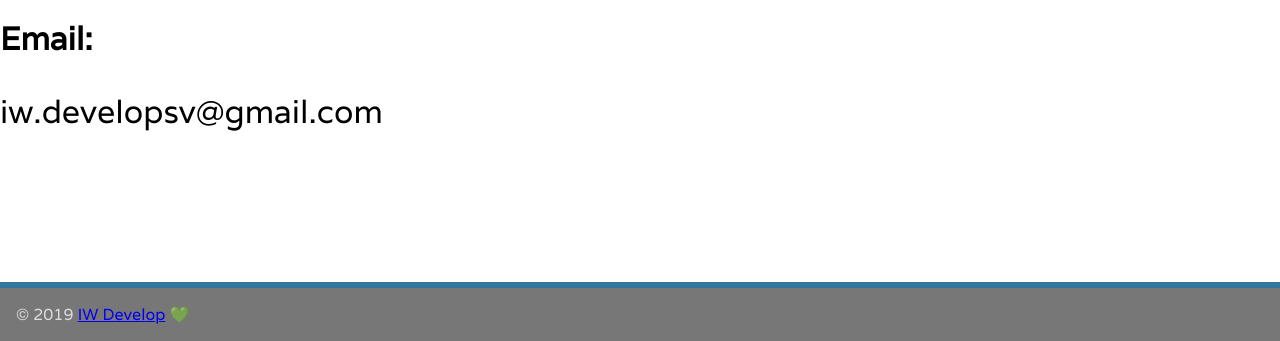
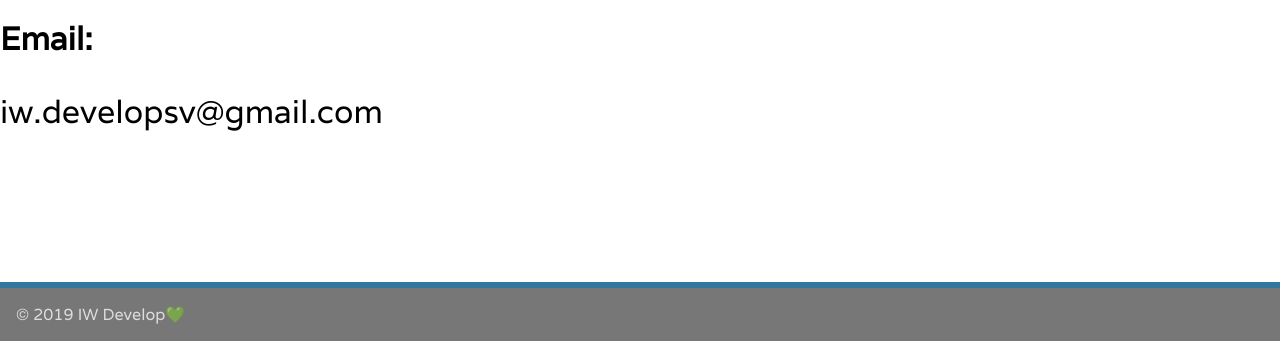
Before and after one commit to k4is3r/frontend-gatsby, a Gatsby site: page /contact in a window 1280 px wide. Shown: the part 498-839 px from the top of the page. Built offline with nearby package versions, Linux system fonts and the light colour scheme; Gatsby itself is replaced by a stand-in of ours.

Commit message:
removing link in index page

```diff
--- a/src/components/layout.js
+++ b/src/components/layout.js
@@ -21,7 +21,7 @@ const Layout = ({ children }) => (
         <Navigation />
         <main>{children}</main>
         <footer className="text-center footer fixed-bottom">
-          © {new Date().getFullYear()} <a href="https://iwdevelop.com">IW Develop</a> 💚
+          © {new Date().getFullYear()} IW Develop💚
         </footer>
       </>
     )}
```
